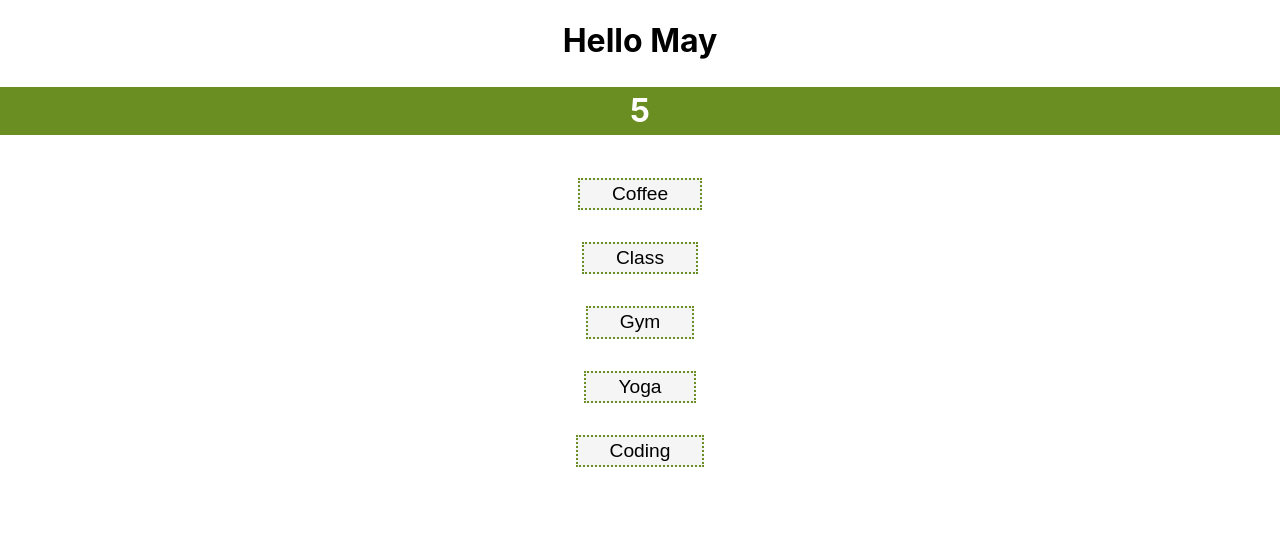
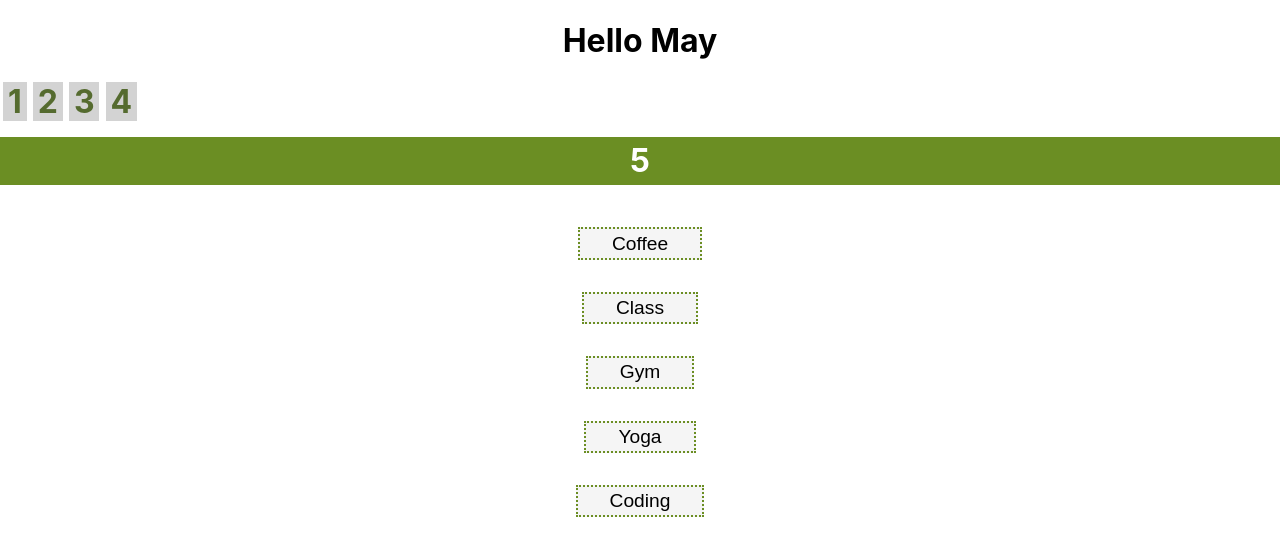
Before and after one commit to jianingroja/2023-react-practice, a React (Create React App) app: page / in a window 1280 px wide. Shown: the top 556 px of the page. Built offline with nearby package versions, Linux system fonts and the light colour scheme.

Commit message:
display date

```diff
--- a/src/App.css
+++ b/src/App.css
@@ -1,5 +1,7 @@
 * {
   box-sizing: border-box;
+  /* margin: 0;
+  padding: 0; */
 }
 
 .App {
--- a/src/DateNumber.css
+++ b/src/DateNumber.css
@@ -1,6 +1,24 @@
-.date-number {
+.present-date-number {
   font-size: 2rem;
   line-height: 3rem;
   color: white;
   background-color: olivedrab;
+  /* temporarily */
+  margin-top: 1rem;
 }
+
+.passed-date {
+  text-align: left;
+}
+
+.passed-date-number {
+  display: inline-block;
+  font-size: 2rem;
+  color: darkolivegreen;
+  background-color: lightgray;
+  padding: 0 0.3rem;
+  /* margin left/right between each number doesn't collapse here */
+  margin: 0 0.2rem;
+  text-align: center;
+  /* todo 每个数字占屏幕 1/31（也许不需要）；显示屏适配。 */
+}
--- a/src/DateNumber.js
+++ b/src/DateNumber.js
@@ -5,9 +5,31 @@ const DateNumber = () => {
   const dateConstructor = new Date();
   const date = dateConstructor.getDate();
 
+  //todo separate component
+  // array for passed date
+  let passedDateArray = [];
+  for (let i = 1; i < date; i++) {
+    passedDateArray.push(i);
+  }
+
   return (
     <div>
-      <h2 className="date-number"> {date}</h2>
+      <div className="passed-date">
+        {/* passed date */}
+        {passedDateArray.map((date, index) => (
+          <h2 className="passed-date-number" key={index}>
+            {date}
+          </h2>
+        ))}
+        {/* <h2 className="passed-date-number">1</h2>
+        <h2 className="passed-date-number">2</h2>
+        <h2 className="passed-date-number">3</h2> */}
+      </div>
+      {/* margin from h2 doesn't collapse between these 2 div, needs to be fixed. */}
+      <div>
+        {/* present date */}
+        <h2 className="present-date-number">{date}</h2>
+      </div>
     </div>
   );
 };
```
